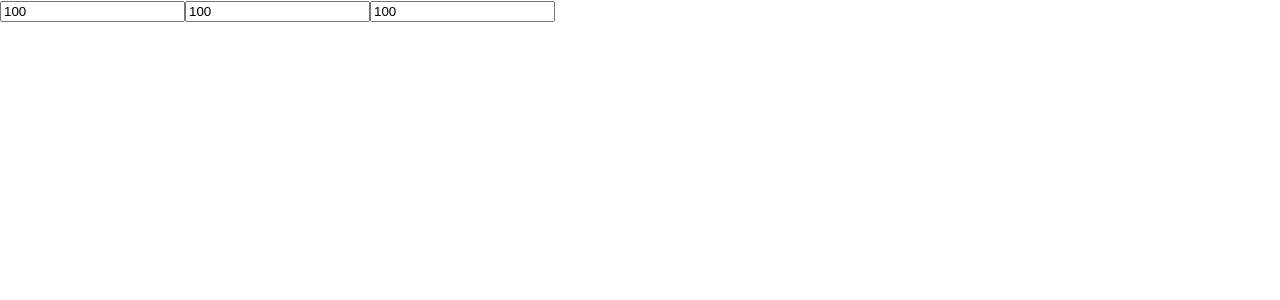
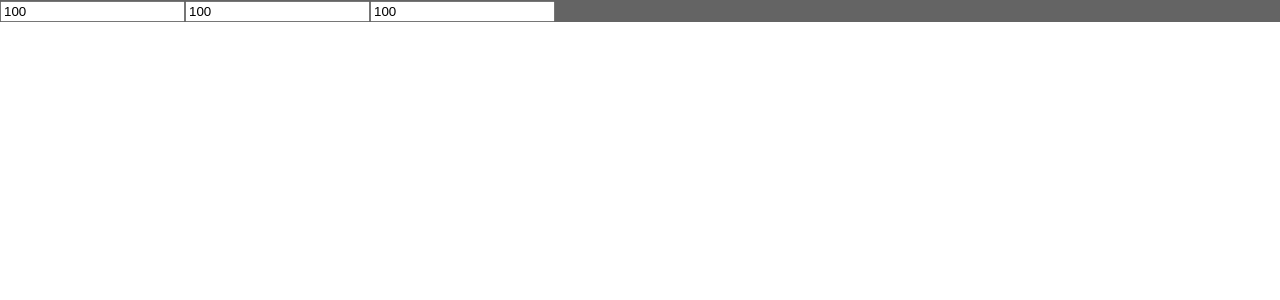
Before and after one commit to mateushlsilva/react-rgb, a React (Create React App) app: page / in a window 1280 px wide. Shown: the top 300 px of the page. Built offline with nearby package versions, Linux system fonts and the light colour scheme.

Commit message:
Adiciona componente Principal

```diff
--- a/src/App.tsx
+++ b/src/App.tsx
@@ -1,18 +1,5 @@
-import Input from "./components/Input";
+import Principal from "./components/Principal";
 import { Provider } from "./context";
-import { useContexto } from "./hooks";
-
-function Principal() {
-  const { red, green, blue, setRed, setGreen, setBlue} = useContexto()
-
-  return (
-    <div>
-      <Input titulo={'red'} contento={red} setContexto={setRed}/>
-      <Input titulo={'green'} contento={green} setContexto={setGreen}/>
-      <Input titulo={'blue'} contento={blue} setContexto={setBlue}/>
-    </div>
-  );
-}
 
 function App(){
   return(
--- /dev/null
+++ b/src/components/Principal.tsx
@@ -0,0 +1,16 @@
+import { useContexto } from "../hooks";
+import Input from "./Input";
+
+function Principal() {
+    const { red, green, blue, setRed, setGreen, setBlue} = useContexto()
+
+    return (
+      <div style={{backgroundColor: 'rgb(100,100,100)'}}>
+        <Input titulo={'red'} contento={red} setContexto={setRed}/>
+        <Input titulo={'green'} contento={green} setContexto={setGreen}/>
+        <Input titulo={'blue'} contento={blue} setContexto={setBlue}/>
+      </div>
+    );
+}
+
+export default Principal
```
